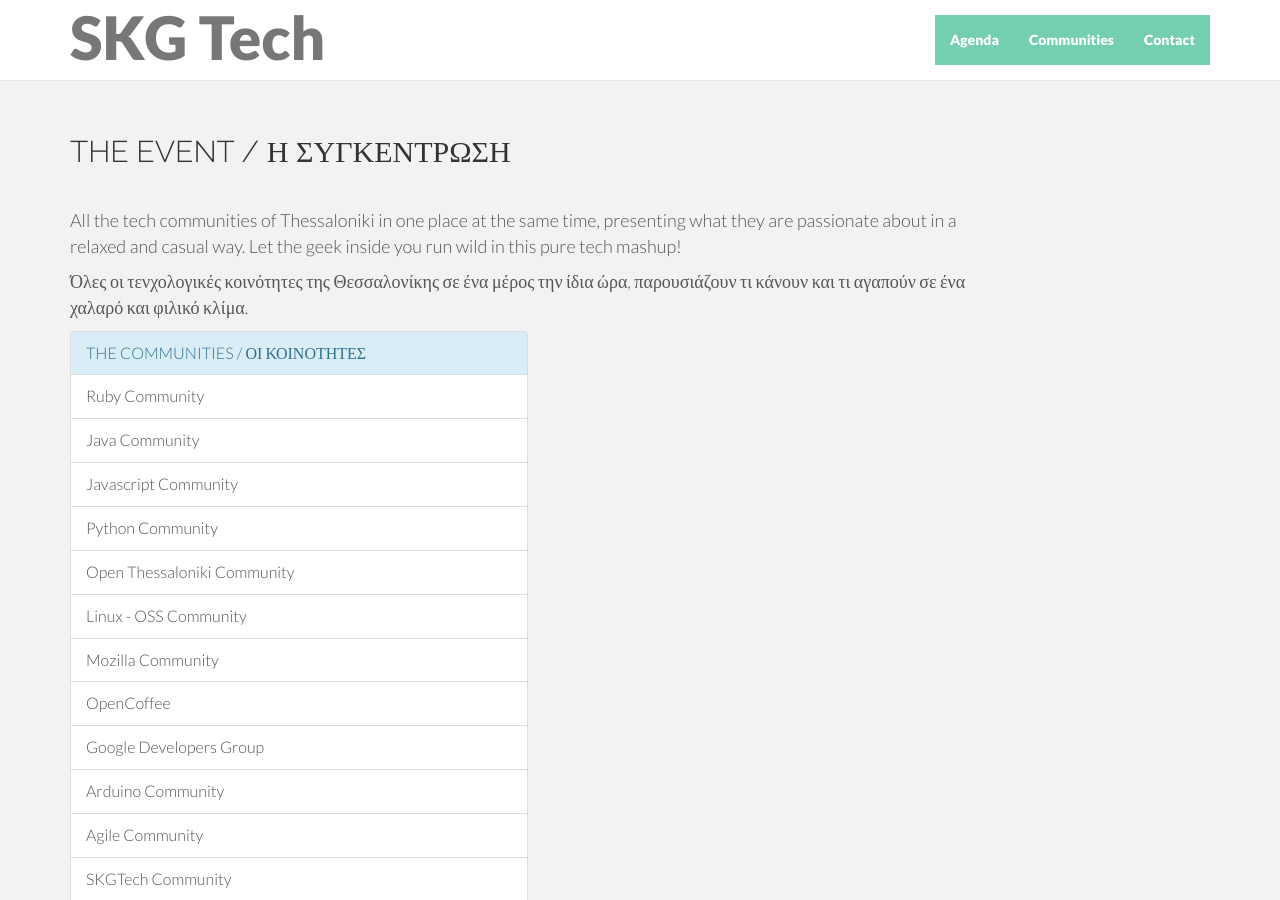
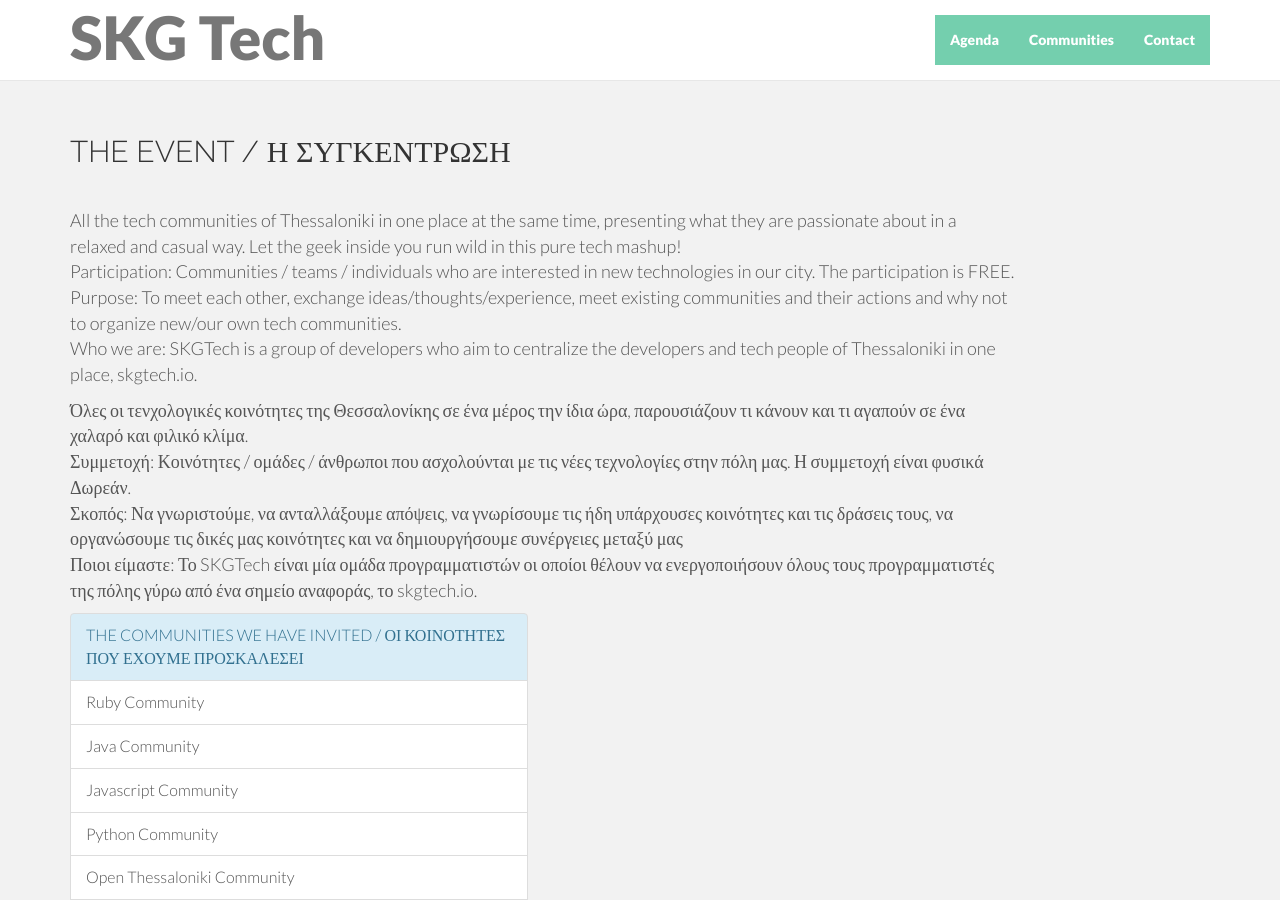
Before and after one commit to skgtech/skgtech.github.io, a Jekyll site: the page built from together/index.html, in a window 1280 px wide and 900 px high, scrolled down 1628 px. Built offline with Jekyll 4.4.1, drawn with Linux system fonts in a browser that asks for light colours; nearby versions of some CDN libraries; Markdown is read by kramdown in place of the engine named in the settings; comment, search, counter and statistics services are not loaded.

Commit message:
Added more details regarging who we are, the scope of the event etc

```diff
--- a/together/index.html
+++ b/together/index.html
@@ -63,14 +63,22 @@ og-description: All the Tech Communities of Thessaloniki in one place at the sam
     <div class="row">
       <div class="col-lg-10">
         <h2>THE EVENT / Η ΣΥΓΚΕΝΤΡΩΣΗ</h2>
-        <p>All the tech communities of Thessaloniki in one place at the same time, presenting what they are passionate about in a relaxed and casual way. Let the geek inside you run wild in this pure tech mashup!</p>
-        <p class="gr">Όλες οι τενχολογικές κοινότητες της Θεσσαλονίκης σε ένα μέρος την ίδια ώρα, παρουσιάζουν τι κάνουν και τι αγαπούν σε ένα χαλαρό και φιλικό κλίμα.</p>
+          <p>All the tech communities of Thessaloniki in one place at the same time, presenting what they are passionate about in a relaxed and casual way. Let the geek inside you run wild in this pure tech mashup!
+              <br>Participation: Communities / teams / individuals who are interested in new technologies in our city. The participation is FREE.
+              <br>Purpose: To meet each other, exchange ideas/thoughts/experience, meet existing communities and their actions and why not to organize new/our own tech communities.
+              <br>Who we are: SKGTech is a group of developers who aim to centralize the developers and tech people of Thessaloniki in one place, skgtech.io.
+          </p>
+          <p class="gr">Όλες οι τενχολογικές κοινότητες της Θεσσαλονίκης σε ένα μέρος την ίδια ώρα, παρουσιάζουν τι κάνουν και τι αγαπούν σε ένα χαλαρό και φιλικό κλίμα.
+              <br>Συμμετοχή: Κοινότητες / ομάδες / άνθρωποι που ασχολούνται με τις νέες τεχνολογίες στην πόλη μας. Η συμμετοχή είναι φυσικά Δωρεάν.
+              <br>Σκοπός: Να γνωριστούμε, να ανταλλάξουμε απόψεις, να γνωρίσουμε τις ήδη υπάρχουσες κοινότητες και τις δράσεις τους, να οργανώσουμε τις δικές μας κοινότητες και να δημιουργήσουμε συνέργειες μεταξύ μας
+              <br>Ποιοι είμαστε: Το SKGTech είναι μία ομάδα προγραμματιστών οι οποίοι θέλουν να ενεργοποιήσουν όλους τους προγραμματιστές της πόλης γύρω από ένα σημείο αναφοράς, το skgtech.io.
+          </p>
       </div>
     </div>
     <div class="row">
       <div class="col-lg-5">
         <ul class="list-group">
-          <li class="list-group-item list-group-item-info">THE COMMUNITIES / ΟΙ ΚΟΙΝΟΤΗΤΕΣ</li>
+          <li class="list-group-item list-group-item-info">THE COMMUNITIES WE HAVE INVITED / ΟΙ ΚΟΙΝΟΤΗΤΕΣ ΠΟΥ ΕΧΟΥΜΕ ΠΡΟΣΚΑΛΕΣΕΙ</li>
           <li class="list-group-item">Ruby Community</li>
           <li class="list-group-item">Java Community</li>
           <li class="list-group-item">Javascript Community</li>
```
